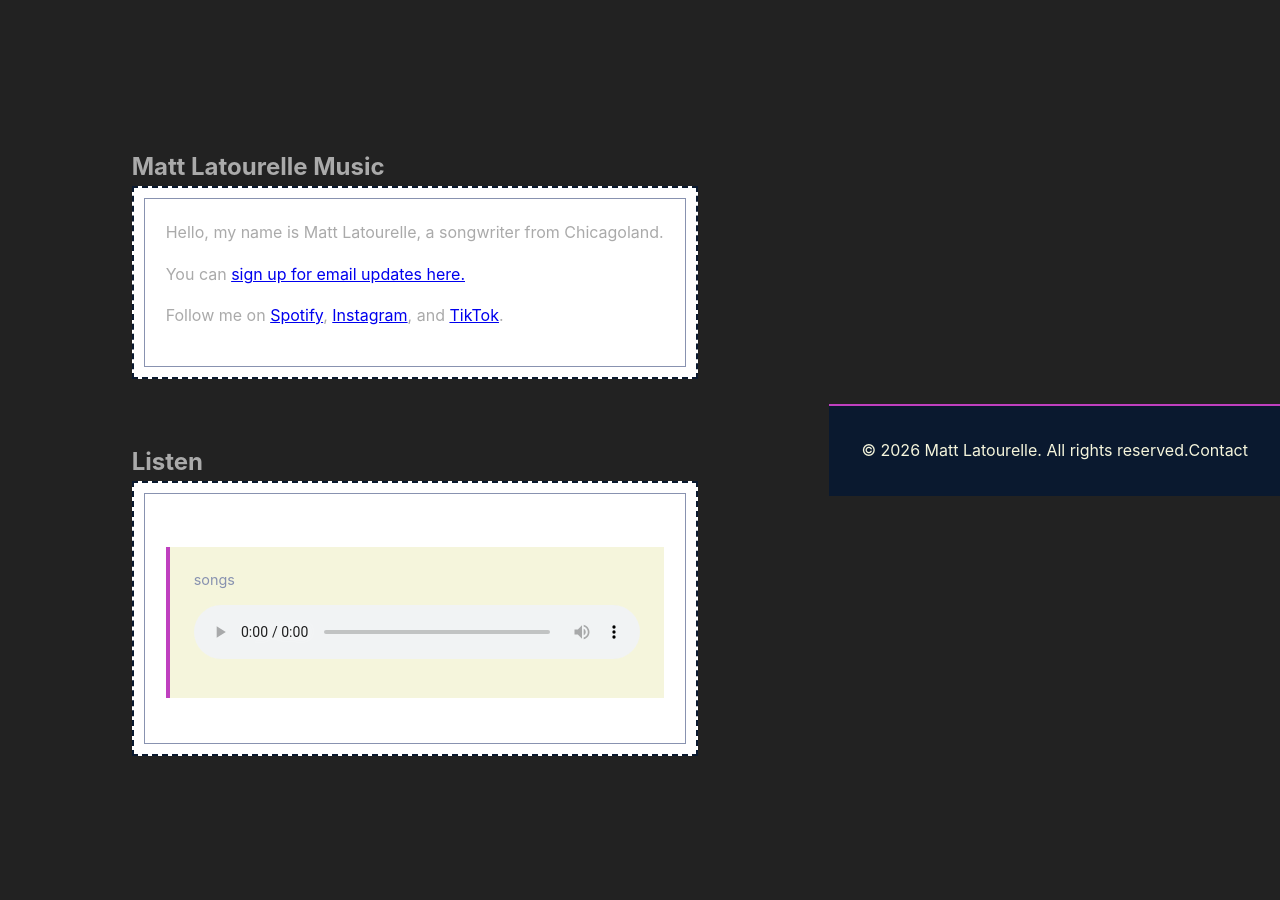
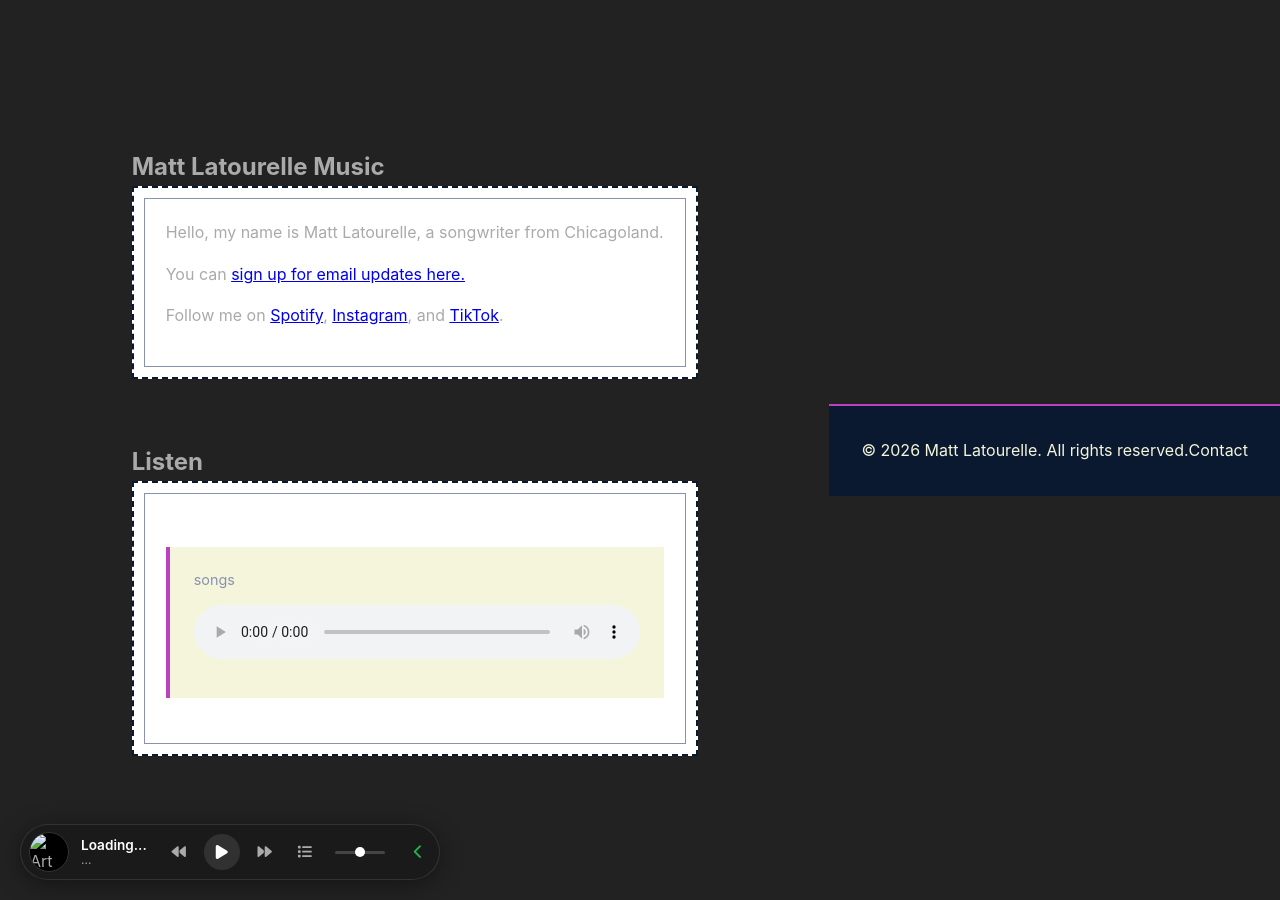
Before and after one commit to mlato/letter-l-music, a Jekyll site: the page built from index.html, in a window 1280 px wide. Built offline with Jekyll 4.4.1, drawn with Linux system fonts in a browser that asks for light colours.

Commit message:
Update default.html

```diff
--- a/_layouts/default.html
+++ b/_layouts/default.html
@@ -26,5 +26,38 @@
     </div>
   </footer>
 
+      <div id="music-player">
+
+        <!-- Main Player Body -->
+        <div class="player-body">
+            <img id="album-art" src="" alt="Art">
+
+            <div class="track-info">
+                <div id="track-title">Loading...</div>
+                <div id="track-artist">...</div>
+            </div>
+
+            <div class="controls">
+                <button id="btn-prev" title="Previous"><i class="fas fa-backward"></i></button>
+                <button id="btn-play" title="Play/Pause"><i class="fas fa-play"></i></button>
+                <button id="btn-next" title="Next"><i class="fas fa-forward"></i></button>
+                <button id="btn-list" title="Playlist"><i class="fas fa-list"></i></button>
+                <input type="range" id="vol-slider" min="0" max="1" step="0.1" value="0.5" title="Volume">
+            </div>
+        </div>
+
+        <!-- Toggle Tab (Chevron updates dynamically) -->
+        <button id="toggle-btn" title="Toggle Player">
+            <i class="fas fa-chevron-left"></i>
+        </button>
+
+        <!-- Playlist Popup -->
+        <div id="playlist-modal">
+            <div id="playlist-list"></div>
+        </div>
+
+    </div>
+
+    <audio id="audio-el" crossOrigin="anonymous"></audio>
 </body>
 </html>
```
